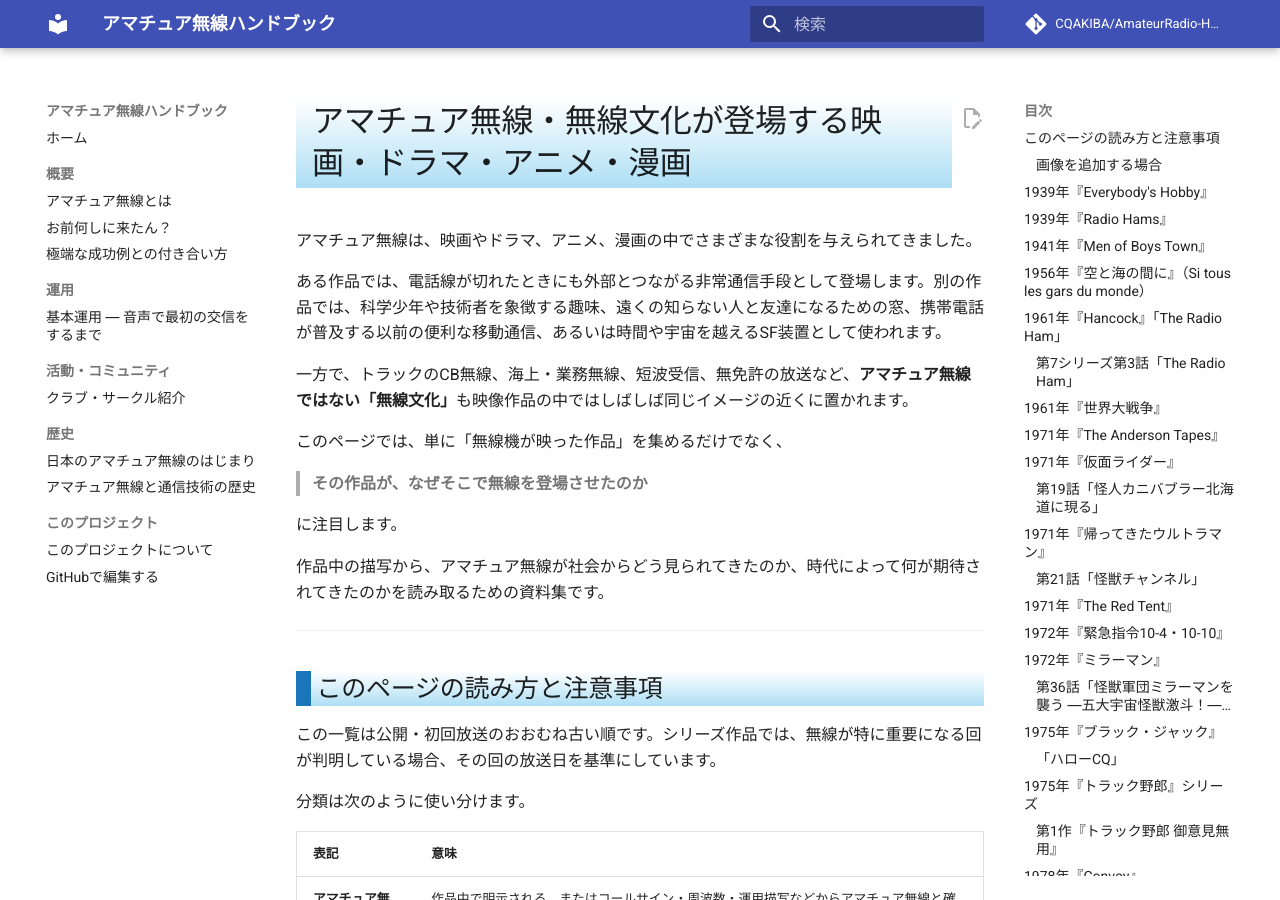
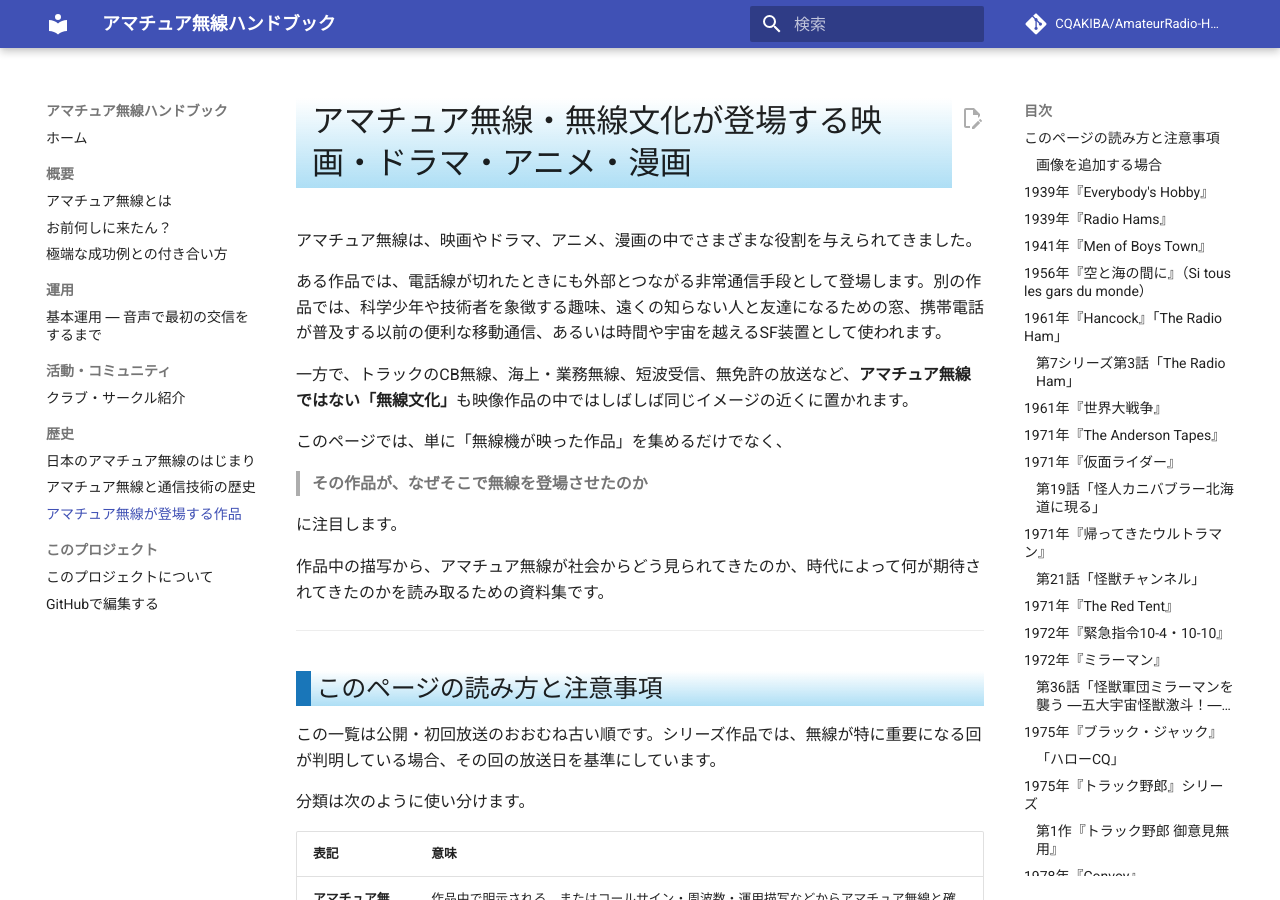
Before and after one commit to CQAKIBA/AmateurRadio-Handbook, an MkDocs documentation site: the page built from docs/15_歴史/アマチュア無線が登場する作品.md, in a window 1280 px wide and 900 px high. Built offline with MkDocs 1.6.1 and Material for MkDocs 9.7.7, drawn with Linux system fonts in a browser that asks for light colours; comment, search, counter and statistics services are not loaded.

Commit message:
Add radio media article to site navigation

```diff
--- a/mkdocs.yml
+++ b/mkdocs.yml
@@ -21,6 +21,7 @@ nav:
   - 歴史:
       - 日本のアマチュア無線のはじまり: 15_歴史/日本のアマチュア無線のはじまり.md
       - アマチュア無線と通信技術の歴史: 15_歴史/history.md
+      - アマチュア無線が登場する作品: 15_歴史/アマチュア無線が登場する作品.md
   - このプロジェクト:
       - このプロジェクトについて: about.md
       - GitHubで編集する: github.md
```
